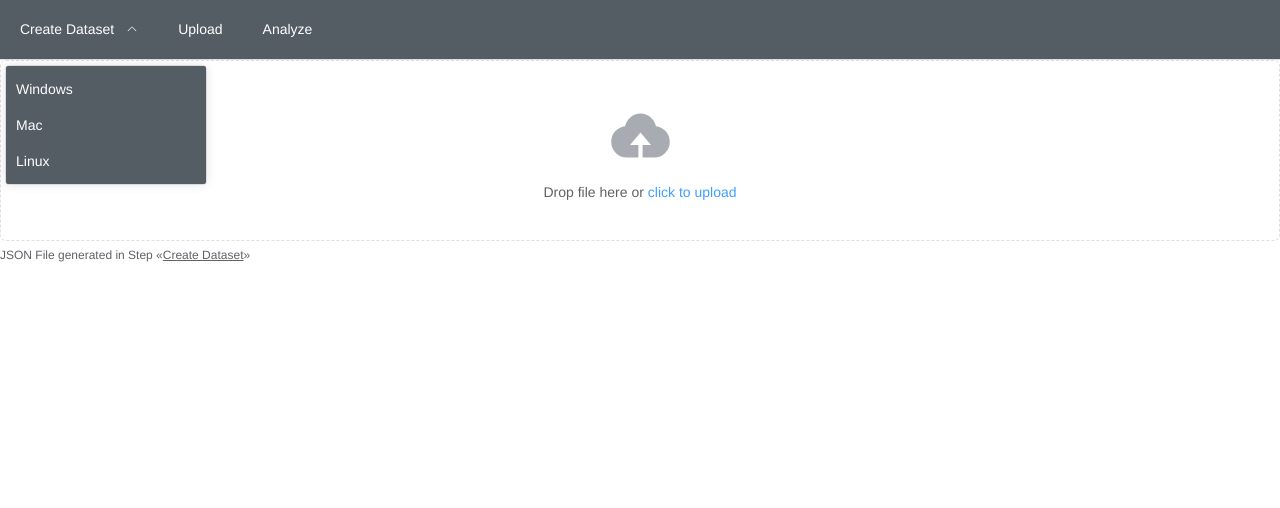
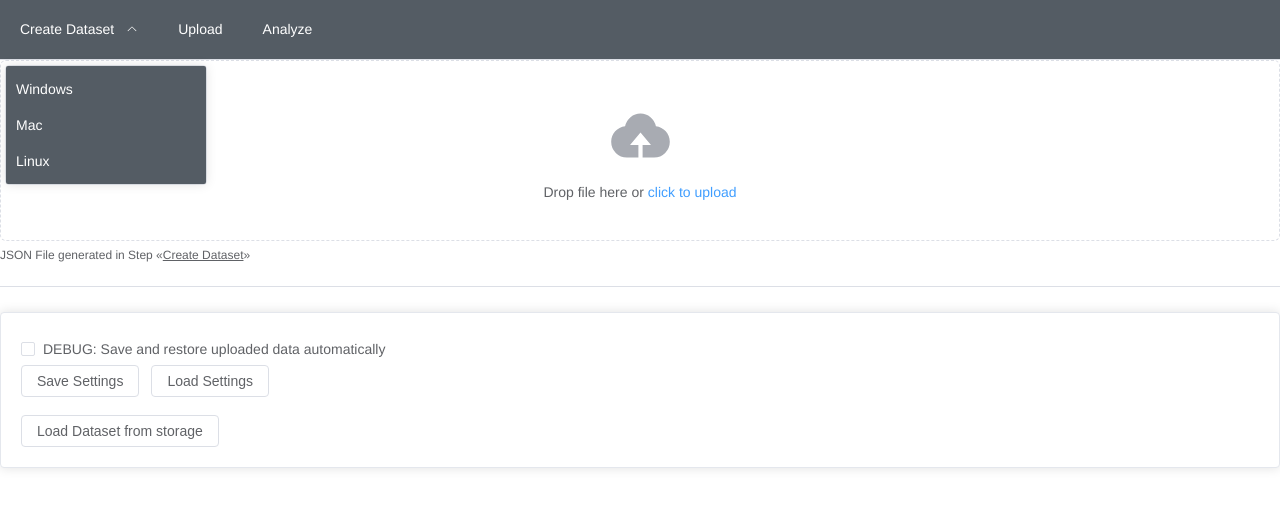
Before and after one commit to marcgauch/dashboard-design, a Vue app: page /upload in a window 1280 px wide. Shown: the top 508 px of the page. Built offline with nearby package versions, Linux system fonts and the light colour scheme; what @imengyu/vue3-context-menu would draw is missing.

Commit message:
ADDED: Option to save data in storage

```diff
--- a/src/stores/settingsStore.ts
+++ b/src/stores/settingsStore.ts
@@ -10,5 +10,56 @@ export const useSettingsStore = defineStore('settings', () => {
     UNITS: ['B', 'KB', 'MB', 'GB', 'TB', 'PB'],
     TEXT_WHEN_TOO_BIG: 'much',
   });
-  return { TREE_EXPAND_DEFAULT_LEVEL, TREE_ITEM_SIZE, TREE_BAR_COLOR };
+  const DEBUG_SAVE_UPLOADED_DATA_IN_LOCAL_STORAGE = ref(false);
+
+  const saveSettings = () => {
+    localStorage.setItem(
+      'TREE_EXPAND_DEFAULT_LEVEL',
+      JSON.stringify(TREE_EXPAND_DEFAULT_LEVEL.value)
+    );
+    localStorage.setItem('TREE_BAR_COLOR', JSON.stringify(TREE_BAR_COLOR.value));
+    localStorage.setItem('TREE_ITEM_SIZE', JSON.stringify(TREE_ITEM_SIZE));
+    localStorage.setItem(
+      'DEBUG_SAVE_UPLOADED_DATA_IN_LOCAL_STORAGE',
+      JSON.stringify(DEBUG_SAVE_UPLOADED_DATA_IN_LOCAL_STORAGE.value)
+    );
+  };
+
+  const loadSettings = () => {
+    TREE_EXPAND_DEFAULT_LEVEL.value = JSON.parse(
+      localStorage.getItem('TREE_EXPAND_DEFAULT_LEVEL') || '0'
+    );
+    TREE_BAR_COLOR.value = JSON.parse(localStorage.getItem('TREE_BAR_COLOR') || '#00FFFF');
+    const { STEP_SIZE, DECIMAL_PLACES, UNITS, TEXT_WHEN_TOO_BIG } = JSON.parse(
+      localStorage.getItem('TREE_ITEM_SIZE') ||
+        `{
+      STEP_SIZE: 1024,
+      DECIMAL_PLACES: 2,
+      UNITS: ['B', 'KB', 'MB', 'GB', 'TB', 'PB'],
+      TEXT_WHEN_TOO_BIG: 'much',
+    }`
+    );
+    TREE_ITEM_SIZE.DECIMAL_PLACES = DECIMAL_PLACES;
+    TREE_ITEM_SIZE.STEP_SIZE = STEP_SIZE;
+    TREE_ITEM_SIZE.TEXT_WHEN_TOO_BIG = TEXT_WHEN_TOO_BIG;
+    TREE_ITEM_SIZE.UNITS = UNITS;
+
+    DEBUG_SAVE_UPLOADED_DATA_IN_LOCAL_STORAGE.value = JSON.parse(
+      localStorage.getItem('DEBUG_SAVE_UPLOADED_DATA_IN_LOCAL_STORAGE') || 'false'
+    );
+  };
+
+  // this has to be done regardless of the settings. otherwise this data couln't be loaded at all
+  DEBUG_SAVE_UPLOADED_DATA_IN_LOCAL_STORAGE.value = JSON.parse(
+    localStorage.getItem('DEBUG_SAVE_UPLOADED_DATA_IN_LOCAL_STORAGE') || 'false'
+  );
+
+  return {
+    TREE_EXPAND_DEFAULT_LEVEL,
+    TREE_ITEM_SIZE,
+    TREE_BAR_COLOR,
+    DEBUG_SAVE_UPLOADED_DATA_IN_LOCAL_STORAGE,
+    saveSettings,
+    loadSettings,
+  };
 });
--- a/src/views/UploadView.vue
+++ b/src/views/UploadView.vue
@@ -10,14 +10,33 @@
       </div>
     </template>
   </el-upload>
+  <el-divider />
+  <el-card>
+    <el-checkbox v-model="settingsStore.DEBUG_SAVE_UPLOADED_DATA_IN_LOCAL_STORAGE">
+      DEBUG: Save and restore uploaded data automatically
+    </el-checkbox>
+    <br />
+    <el-button @click="settingsStore.saveSettings()">Save Settings</el-button>
+    <el-button @click="settingsStore.loadSettings()">Load Settings</el-button>
+    <br /><br />
+    <el-button @click="loadDatasetFromStorage">Load Dataset from storage</el-button>
+  </el-card>
 </template>
 
 <script setup lang="ts">
 import { UploadFilled } from '@element-plus/icons-vue';
 import { ReportFileParser } from '@/services/ReportFileParser';
 import { useTreeStore } from '@/stores/treeStore';
+import { useSettingsStore } from '@/stores/settingsStore';
 
 const treeStore = useTreeStore();
+const settingsStore = useSettingsStore();
+
+const loadDatasetFromStorage = () => {
+  const DATA = localStorage.getItem('DATA');
+  if (!DATA) return;
+  treeStore.reportFile = ReportFileParser.parse(DATA, 'from storage');
+};
 
 const upload = (file: any) => {
   //console.log(file);
@@ -27,8 +46,16 @@ const upload = (file: any) => {
     const str = e?.target?.result?.toString();
     if (!str) return;
     treeStore.reportFile = ReportFileParser.parse(str, name);
+    if (settingsStore.DEBUG_SAVE_UPLOADED_DATA_IN_LOCAL_STORAGE) {
+      localStorage.setItem('DATA', str);
+    }
   };
 
   FR.readAsText(raw);
 };
+
+if (settingsStore.DEBUG_SAVE_UPLOADED_DATA_IN_LOCAL_STORAGE) {
+  settingsStore.loadSettings();
+  loadDatasetFromStorage();
+}
 </script>
```
